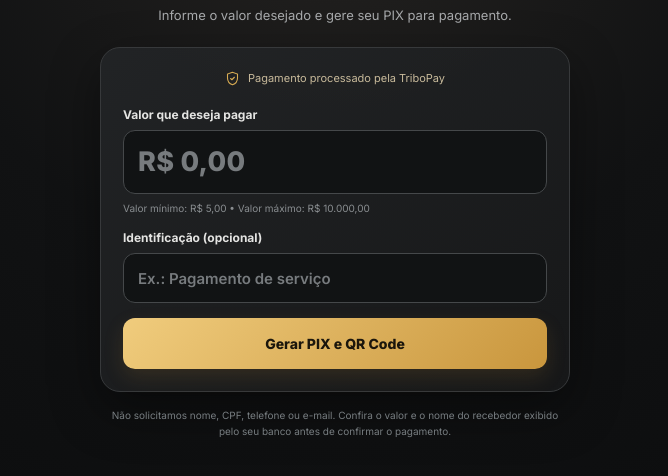
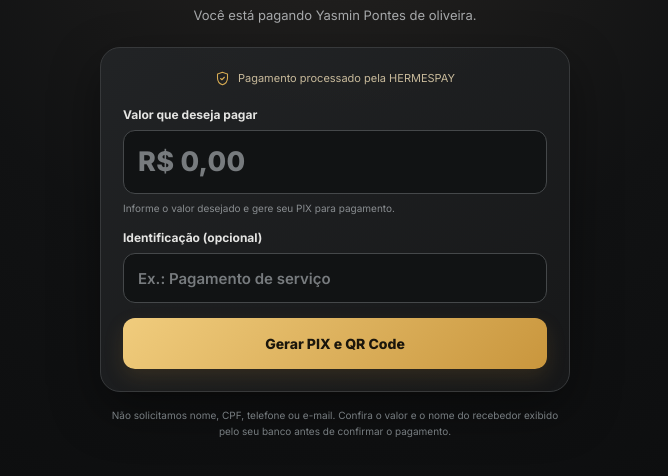
Before and after one commit to Thigg665555/pagueseguro, a plain HTML site: page index.html in a window 1280 px wide. Shown: the part 142-618 px from the top of the page, without its empty margins (305-973 px from the left). Drawn offline with Linux system fonts and the light colour scheme.

Commit message:
Update index.html

```diff
--- a/index.html
+++ b/index.html
@@ -62,20 +62,20 @@
     <header class="top">
       <div class="mark" aria-hidden="true">＄</div>
       <h1>Pagamento via PIX</h1>
-      <p class="subtitle">Informe o valor desejado e gere seu PIX para pagamento.</p>
+      <p class="subtitle">Você está pagando Yasmin Pontes de oliveira.</p>
     </header>
 
     <section class="card">
       <div class="trust">
         <svg width="15" height="17" viewBox="0 0 24 24" fill="none" aria-hidden="true"><path d="M12 2 4 5v6c0 5.2 3.4 9.3 8 11 4.6-1.7 8-5.8 8-11V5l-8-3Z" stroke="#d9ad54" stroke-width="1.7"/><path d="m9 12 2 2 4-4" stroke="#d9ad54" stroke-width="1.7" stroke-linecap="round" stroke-linejoin="round"/></svg>
-        Pagamento processado pela TriboPay
+        Pagamento processado pela HERMESPAY
       </div>
 
       <form id="pix-form" novalidate>
         <div class="field">
           <label for="amount">Valor que deseja pagar</label>
           <input class="amount-input" id="amount" name="amount" type="text" inputmode="decimal" autocomplete="off" placeholder="R$ 0,00" required>
-          <p class="hint">Valor mínimo: R$ 5,00 • Valor máximo: R$ 10.000,00</p>
+          <p class="hint">Informe o valor desejado e gere seu PIX para pagamento.</p>
         </div>
         <div class="field">
           <label for="description">Identificação (opcional)</label>
```
